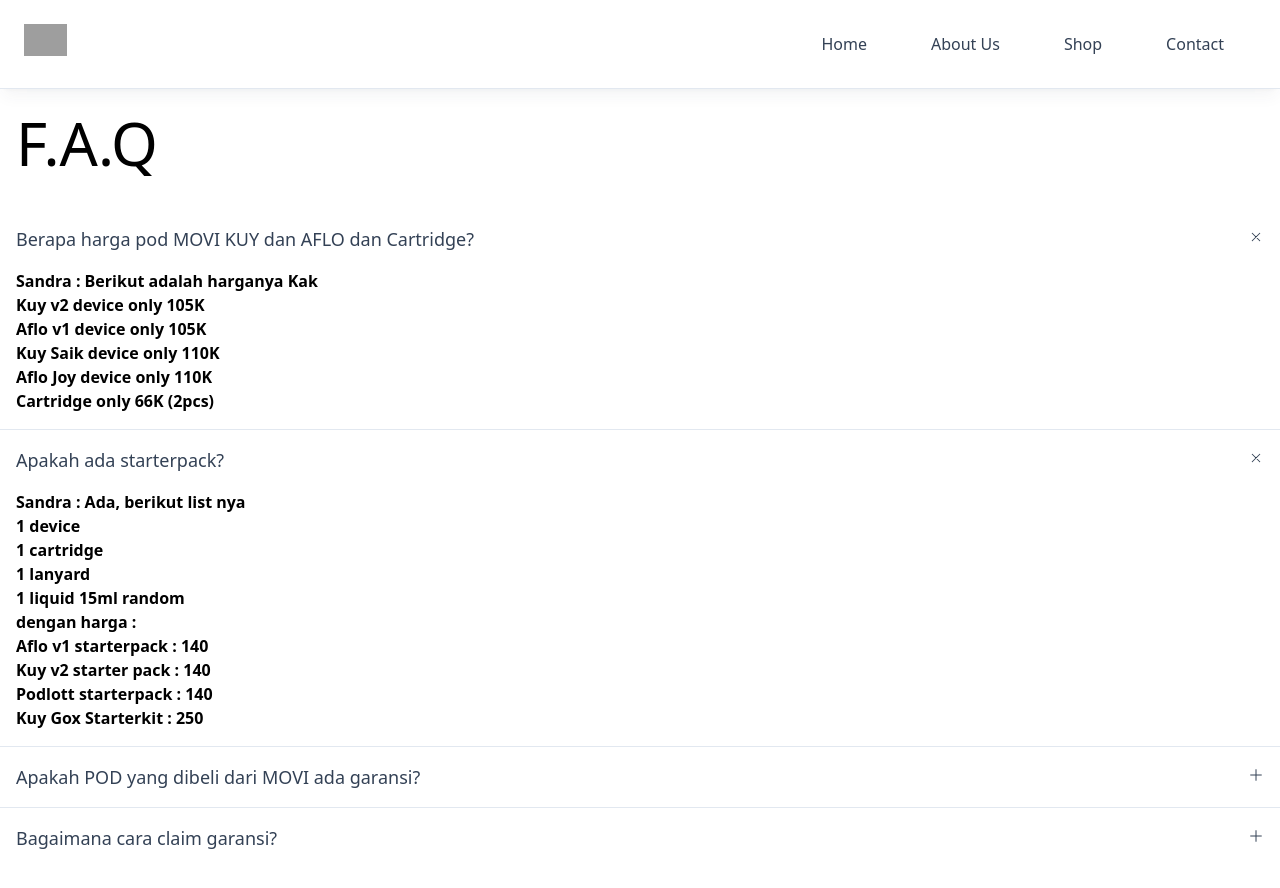
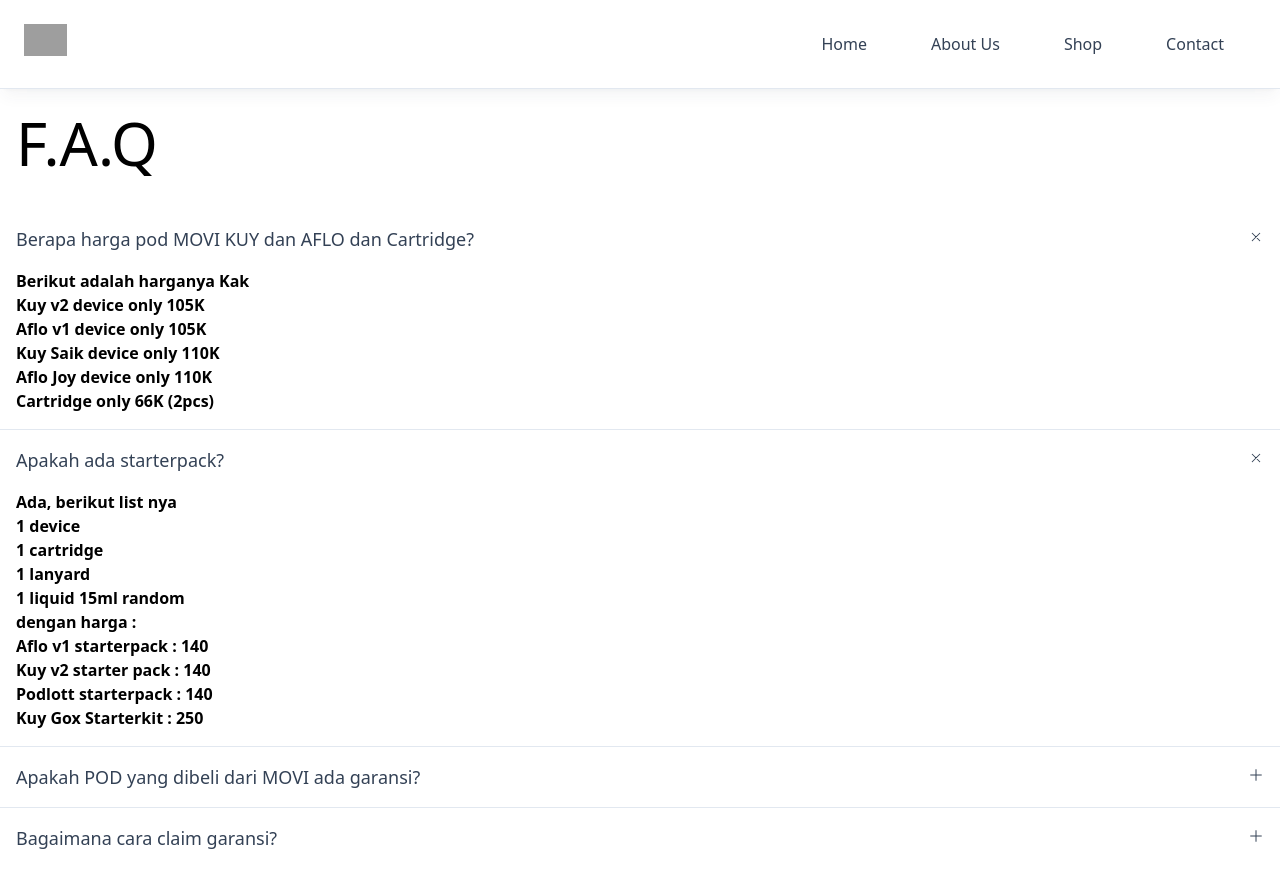
Before and after one commit to wpr-25/faq, a Next.js app: page / in a window 1280 px wide. Both pictures are taken after a click on the heading "Apakah ada starterpack?". Shown: the top 888 px of the page. Built offline with nearby package versions, Linux system fonts and the light colour scheme; grey boxes are pictures that could not be loaded.

Commit message:
first commit

```diff
--- a/src/app/page.js
+++ b/src/app/page.js
@@ -136,7 +136,7 @@
                 </svg>
               </summary>
               <p className="mt-4 text-black font-bold">
-                Sandra : Berikut adalah harganya Kak
+                Berikut adalah harganya Kak
                 <br />Kuy v2 device only 105K
                 <br />Aflo v1 device only 105K
                 <br />Kuy Saik device only 110K
@@ -168,7 +168,7 @@
                 </svg>
               </summary>
               <p className="mt-4 text-black font-bold">
-                Sandra : Ada, berikut list nya
+                Ada, berikut list nya
                 <br />1 device
                 <br />1 cartridge
                 <br />1 lanyard
@@ -204,7 +204,7 @@
                 </svg>
               </summary>
               <p className="mt-4 text-black font-bold text-justify">
-                Sandra : Ada, Untuk aflo v1 dan kuy v2 memiliki garansi 1 bulan terhitung dari tanggal pembelian dan cartridgenya bergaransi 1 minggu dari tanggal pembelian,
+                Ada, Untuk aflo v1 dan kuy v2 memiliki garansi 1 bulan terhitung dari tanggal pembelian dan cartridgenya bergaransi 1 minggu dari tanggal pembelian,
                 <br />Untuk aflo joy, kuy saik dan podlott dan cartridgenya bergaransi 1 minggu. Terhitung dari tanggal pembelian
               </p>
             </details>
@@ -233,7 +233,7 @@
               </summary>
               <p className="mt-4 text-black font-bold">
                 Sandra :
-                <br/>A : 1. Kontak customer care movi.
+                <br/>1. Kontak customer care movi.
                 <br/>2. Informasikan kendala dari produknya kepada sandra.
                 <br/>3. Lampirkan video terkait kendala dari produknya beserta bukti pembelian nya.
                 <br/>4  sandra akan mengirim form garansi untuk diisi oleh  yang mengajukan claim. Apabila produknya masih dalam masa garansi
```
